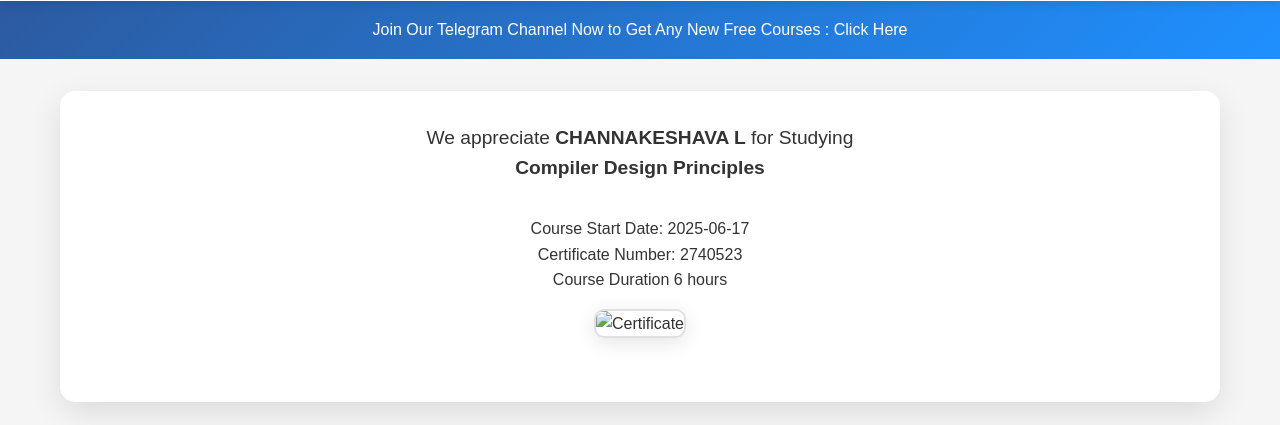
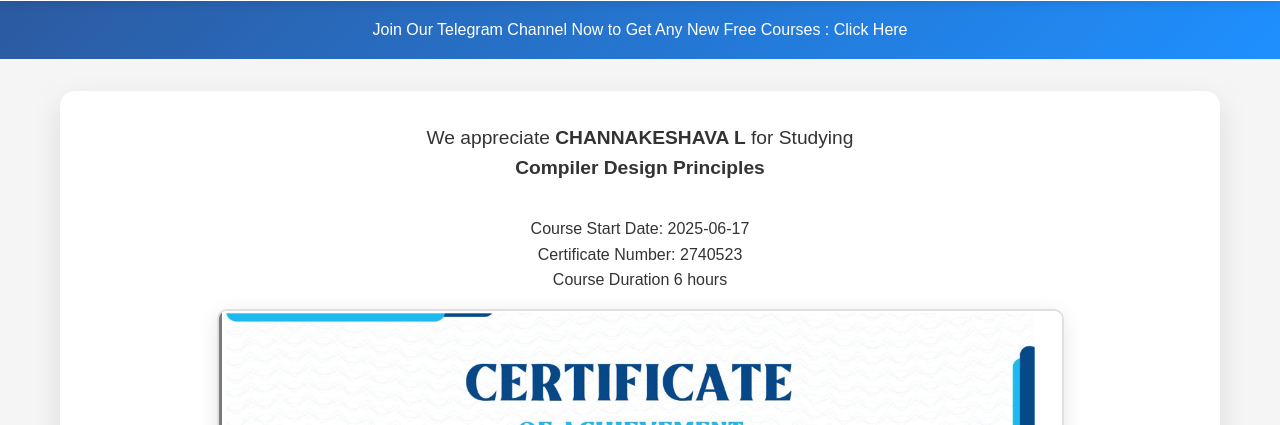
Before and after one commit to mindtreezz/Compiler-Designer-Principle-Videos, a plain HTML site: page index.html in a window 1280 px wide. Shown: the part 70-495 px from the top of the page. Drawn offline with Linux system fonts and the light colour scheme.

Commit message:
Update index.html

```diff
--- a/index.html
+++ b/index.html
@@ -61,7 +61,7 @@
 
                 <!-- Embedded Certificate Image -->
                 <div class="certificate-image-wrapper">
-                    <img src="./Screenshot 2025-06-19 010857.png" alt="Certificate" class="certificate-image" id="certificateImage">
+                    <img src="./certificate.jpg" alt="Certificate" class="certificate-image" id="certificateImage">
                 </div>
             </div>
 
```
